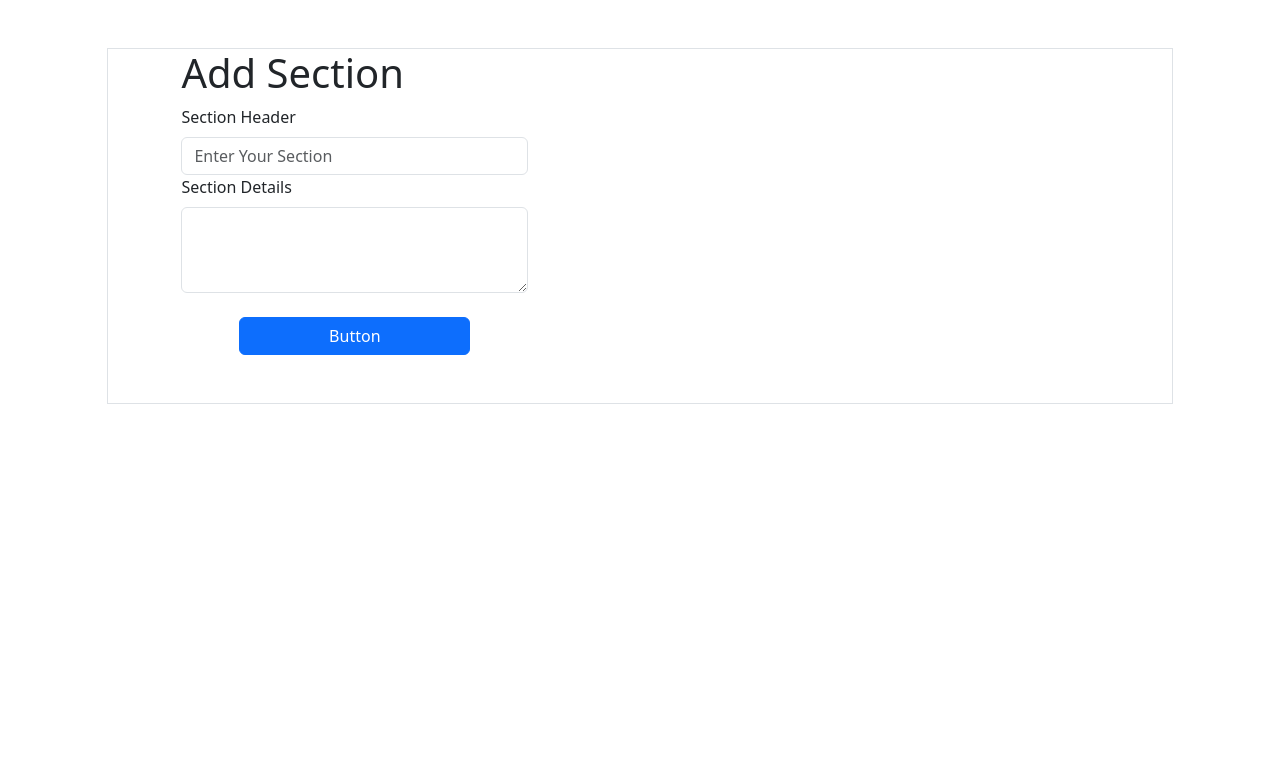
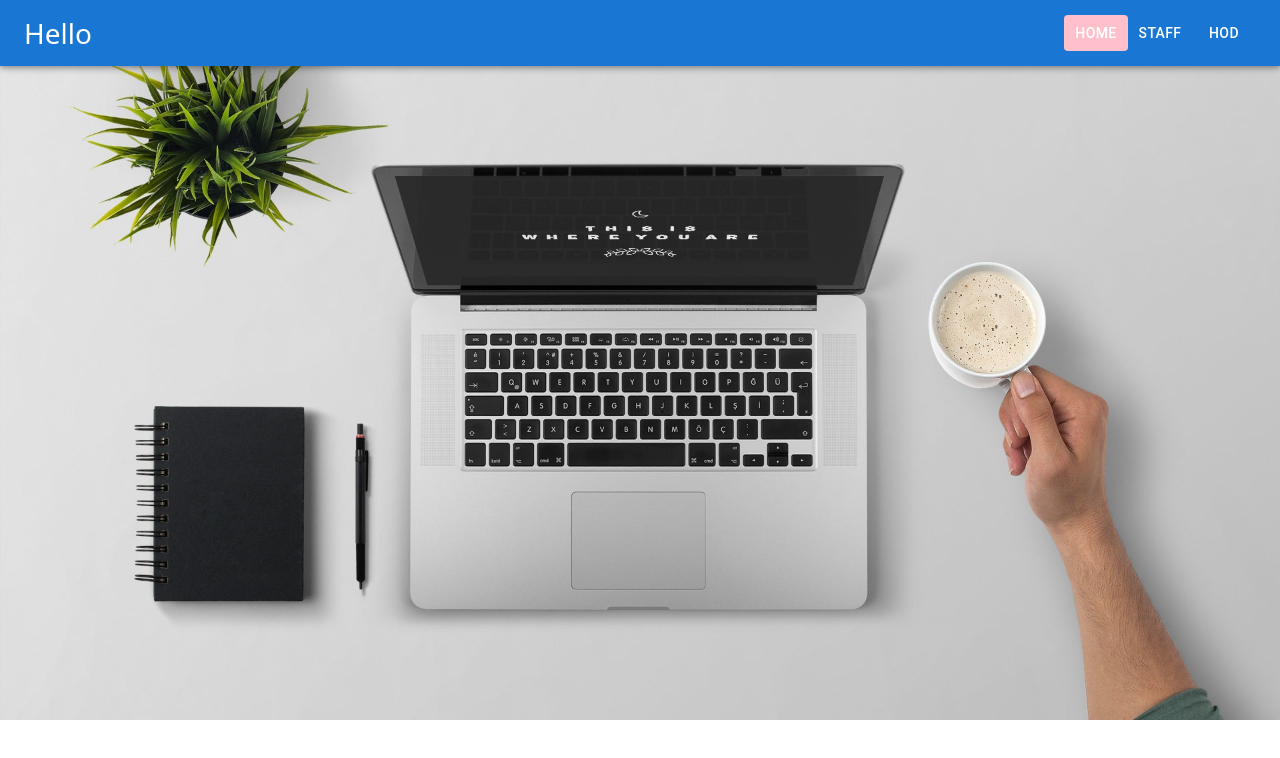
Before and after one commit to riteshsingh132/mainporject, a React (Create React App) app: page / in a window 1280 px wide. Shown: the top 758 px of the page. Built offline with nearby package versions, Linux system fonts and the light colour scheme.

Commit message:
first commit

```diff
--- a/package.json
+++ b/package.json
@@ -1,4 +1,5 @@
 {
+  "homepage": "https://riteshsingh132.github.io/mainporject",
   "name": "mainporject",
   "version": "0.1.0",
   "private": true,
@@ -25,6 +26,8 @@
   },
   "scripts": {
     "start": "react-scripts start",
+    "predeploy":"npm run build",
+    "deploy":"gh-pages -d build",
     "build": "react-scripts build",
     "test": "react-scripts test",
     "eject": "react-scripts eject"
--- a/src/App.js
+++ b/src/App.js
@@ -22,10 +22,10 @@ function App() {
 
       {/* <Project2a/> */}
       {/* <Project2B/> */}
-      <Project3/>
+      {/* <Project3/> */}
     {/* <Formpract/> */}
     {/* <Project4/> */}
-    {/* <Mainproj5/> */}
+    <Mainproj5/>
 
 
 
```
